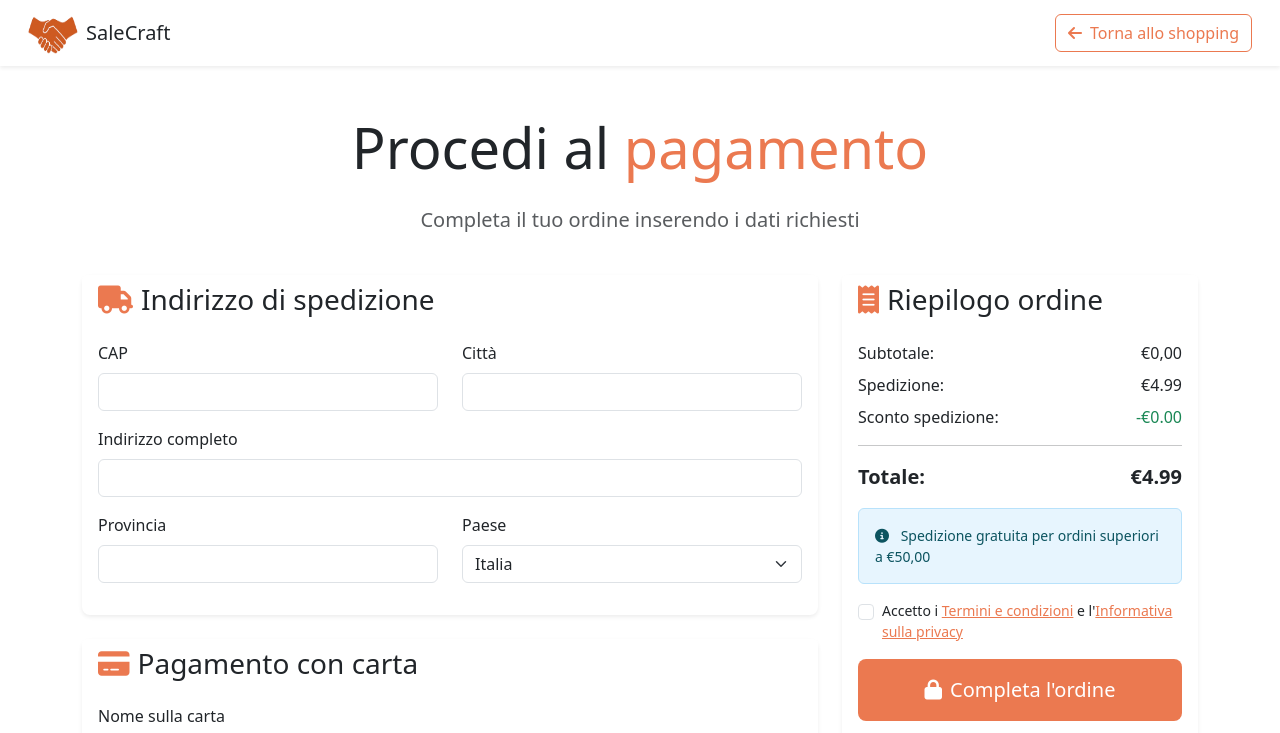
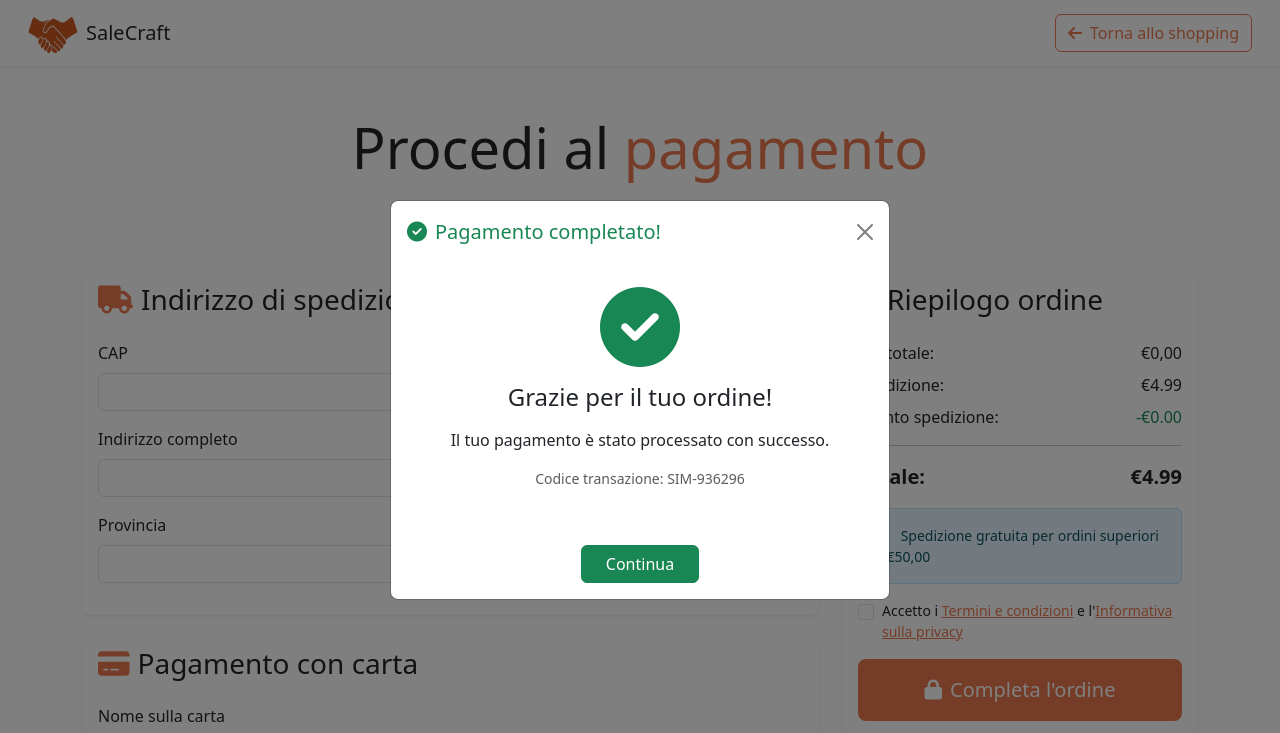
Before and after one commit to ValEnull/WebProject, a website: page public/payment.html in a window 1280 px wide. Both pictures are taken after a click on the button "Completa l'ordine". Shown: the top 733 px of the page. Drawn offline with nearby package versions, Linux system fonts and the light colour scheme.

Commit message:
check pagamento
Aggiunto pop-up che appare come conferma per il pagamento. IMPORTANTE: aggiungere un check che controlli che TUTTI i campi siano compilati e siano stati accettati i termini e le condizioni.

```diff
--- a/public/css/payment.css
+++ b/public/css/payment.css
@@ -57,6 +57,17 @@
     color: #0c5460;
 }
 
+/* Animazione check */
+@keyframes checkmark {
+    0% { transform: scale(0); opacity: 0; }
+    50% { transform: scale(1.2); opacity: 1; }
+    100% { transform: scale(1); }
+}
+
+#paymentConfirmationModal .fa-check-circle {
+    animation: checkmark 0.6s ease-in-out;
+}
+
 /* Responsive */
 @media (max-width: 768px) {
     .display-4 {
--- a/public/js/payment.js
+++ b/public/js/payment.js
@@ -28,3 +28,23 @@ document.addEventListener('DOMContentLoaded', function() {
     // Esempio di chiamata (dovresti collegarlo al tuo carrello reale)
     calculateShipping(0); // Inizializza a 0
 });
+
+// Simulazione pagamento
+document.addEventListener('DOMContentLoaded', function() {
+    // Genera un numero di transazione casuale quando il modal viene mostrato
+    document.getElementById('paymentConfirmationModal').addEventListener('show.bs.modal', function() {
+        const transactionCode = 'SIM-' + Math.floor(Math.random() * 1000000);
+        document.querySelector('#paymentConfirmationModal .text-muted').textContent =
+            'Codice transazione: ' + transactionCode;
+
+        // Simula un ritardo di elaborazione (opzionale)
+        const submitBtn = document.querySelector('[data-bs-target="#paymentConfirmationModal"]');
+        submitBtn.innerHTML = '<span class="spinner-border spinner-border-sm me-2" role="status" aria-hidden="true"></span>Elaborazione...';
+        submitBtn.disabled = true;
+
+        setTimeout(function() {
+            submitBtn.innerHTML = '<i class="fas fa-lock me-2"></i>Completa l\'ordine';
+            submitBtn.disabled = false;
+        }, 1500);
+    });
+});
--- a/public/payment.html
+++ b/public/payment.html
@@ -9,7 +9,7 @@
     <!-- Font Awesome -->
     <link rel="stylesheet" href="https://cdnjs.cloudflare.com/ajax/libs/font-awesome/6.5.0/css/all.min.css">
     <!-- Favicon -->
-    <link rel="icon" href="/img/logoDef.png" type="image/png">
+    <link rel="icon" href="img/logoDef.png" type="image/png">
     <!-- CSS file -->
     <link rel="stylesheet" href="/public/css/payment.css">
     <!-- js file -->
@@ -23,7 +23,7 @@
             <div class="d-flex flex-wrap align-items-center justify-content-between">
                 <!-- Logo -->
                 <div class="d-flex align-items-center gap-2">
-                    <img src="/img/logoDef.png" alt="Logo" class="rounded-circle" style="width: 50px; height: 50px;">
+                    <img src="img/logoDef.png" alt="Logo" class="rounded-circle" style="width: 50px; height: 50px;">
                     <h5 class="mb-0">SaleCraft</h5>
                 </div>
 
@@ -161,7 +161,7 @@
                             </label>
                         </div>
 
-                        <button class="btn btn-orange btn-lg w-100 py-3">
+                        <button class="btn btn-orange btn-lg w-100 py-3" data-bs-toggle="modal" data-bs-target="#paymentConfirmationModal">
                             <i class="fas fa-lock me-2"></i>Completa l'ordine
                         </button>
 
@@ -177,6 +177,27 @@
             </div>
         </div>
     </main>
+
+    <!-- Modal Conferma Pagamento -->
+    <div class="modal fade" id="paymentConfirmationModal" tabindex="-1" aria-hidden="true">
+        <div class="modal-dialog modal-dialog-centered">
+            <div class="modal-content">
+                <div class="modal-header border-0">
+                    <h5 class="modal-title text-success"><i class="fas fa-check-circle me-2"></i>Pagamento completato!</h5>
+                    <button type="button" class="btn-close" data-bs-dismiss="modal" aria-label="Close"></button>
+                </div>
+            <div class="modal-body text-center py-4">
+                <i class="fas fa-check-circle text-success mb-3" style="font-size: 5rem;"></i>
+                <h4 class="mb-3">Grazie per il tuo ordine!</h4>
+                <p>Il tuo pagamento è stato processato con successo.</p>
+                <p class="small text-muted">Codice transazione: #SIM-{{Math.floor(Math.random()*1000000)}}</p>
+            </div>
+                <div class="modal-footer border-0 justify-content-center">
+                    <button type="button" class="btn btn-success px-4" data-bs-dismiss="modal">Continua</button>
+                </div>
+            </div>
+        </div>
+    </div>
 
     <!-- Footer -->
     <footer class="bg-dark text-white pt-5 pb-3 mt-5">
```
